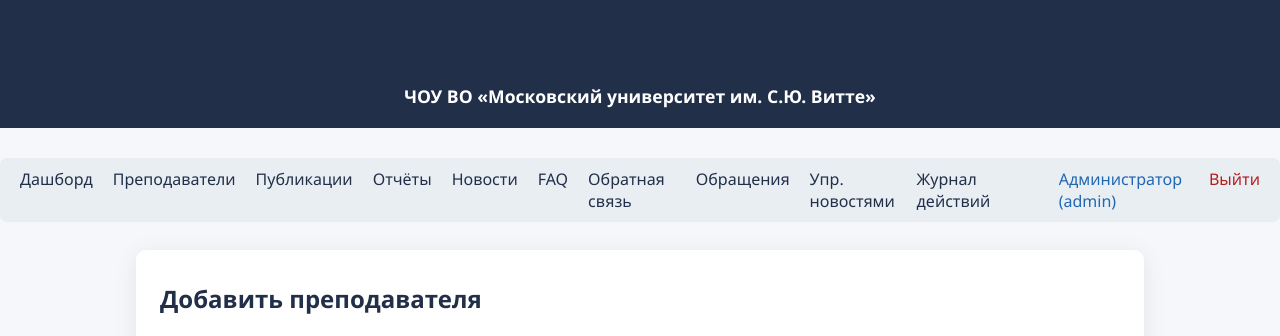
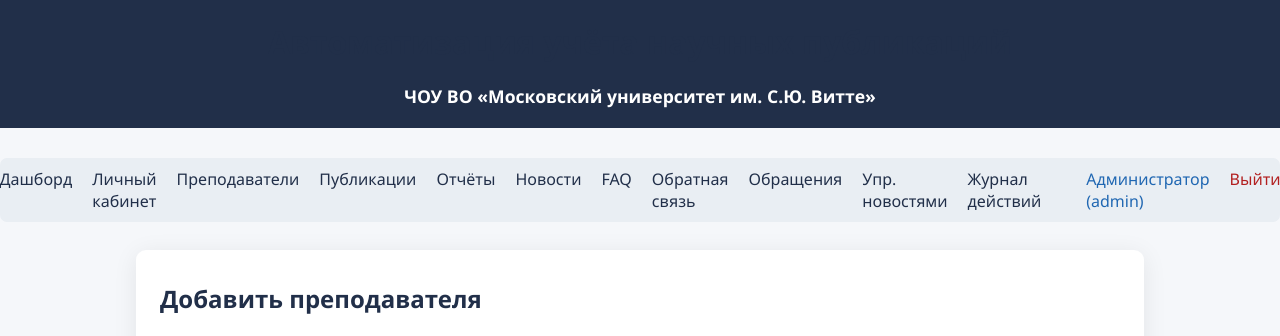
Before and after one commit to Dan1k609/research_metrics, a Flask app: page /add_lecturer in a window 1280 px wide. Shown: the top 336 px of the page. Run offline with Flask 3, Linux system fonts and the light colour scheme; a user stored in the database is signed in; data comes from the database, SQL or seed files in the repository.

Commit message:
Update base.html

```diff
--- a/app/templates/base.html
+++ b/app/templates/base.html
@@ -20,6 +20,7 @@
         {% if g.user %}
             <a href="{{ url_for('main.dashboard') }}">Дашборд</a>
         {% endif %}
+        <a href="{{ url_for('main.profile') }}">Личный кабинет</a>
         <a href="{{ url_for('main.lecturers') }}">Преподаватели</a>
         <a href="{{ url_for('main.publications') }}">Публикации</a>
         <a href="{{ url_for('main.reports') }}">Отчёты</a>
```
